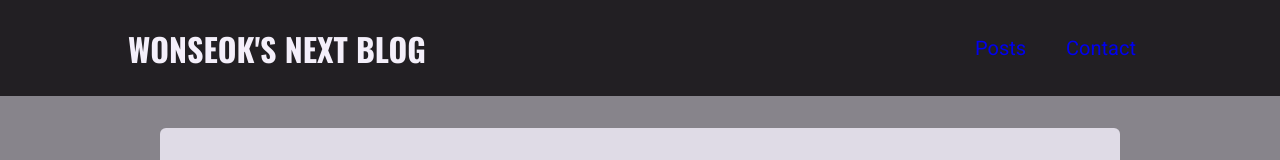
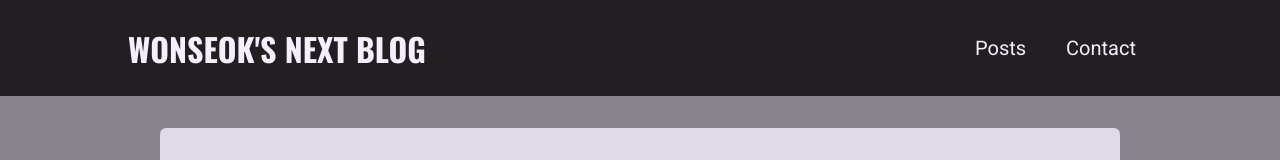
Before and after one commit to CircleSeok/NextBlog, a Next.js app: page /posts/getting-started-with-nextjs in a window 1280 px wide. Shown: the top 160 px of the page. Built offline with nearby package versions, Linux system fonts and the light colour scheme.

Commit message:
"nav a 스타일 수정"

```diff
--- a/components/layout/main-navigation.module.css
+++ b/components/layout/main-navigation.module.css
@@ -20,6 +20,10 @@
   margin: 0 var(--size-4);
 }
 
+.header a {
+  color: var(--color-grey-50);
+}
+
 .header a:hover,
 .header a:active,
 .header a.active {
```
